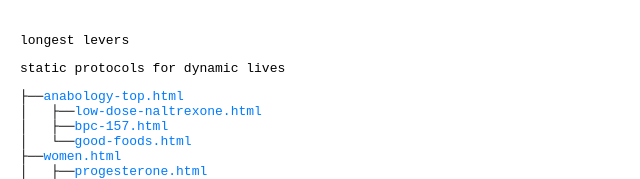
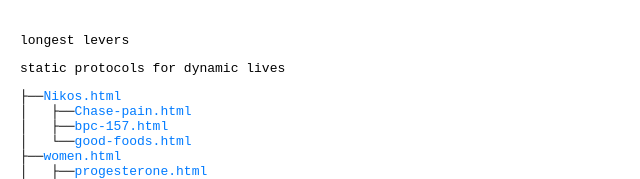
Before and after one commit to nikpanaousis/test, a plain HTML site: page index.html in a window 1280 px wide. Shown: the top 179 px of the page, without its empty margins (0-640 px from the left). Drawn offline with Linux system fonts and the light colour scheme.

Commit message:
Update index.html

```diff
--- a/index.html
+++ b/index.html
@@ -11,8 +11,8 @@
         <p>longest levers</p>
         <p>static protocols for dynamic lives</p>
         <pre>
-├──<a href="content/anabology-top.html">anabology-top.html</a>
-│   ├──<a href="content/anabology-top/low-dose-naltrexone.html">low-dose-naltrexone.html</a>
+├──<a href="content/nikos.html">Nikos.html</a>
+│   ├──<a href="content/nikos/chase-pain.html">Chase-pain.html</a>
 │   ├──<a href="content/anabology-top/bpc-157.html">bpc-157.html</a>
 │   └──<a href="content/anabology-top/good-foods.html">good-foods.html</a>
 ├──<a href="content/women.html">women.html</a>
```
